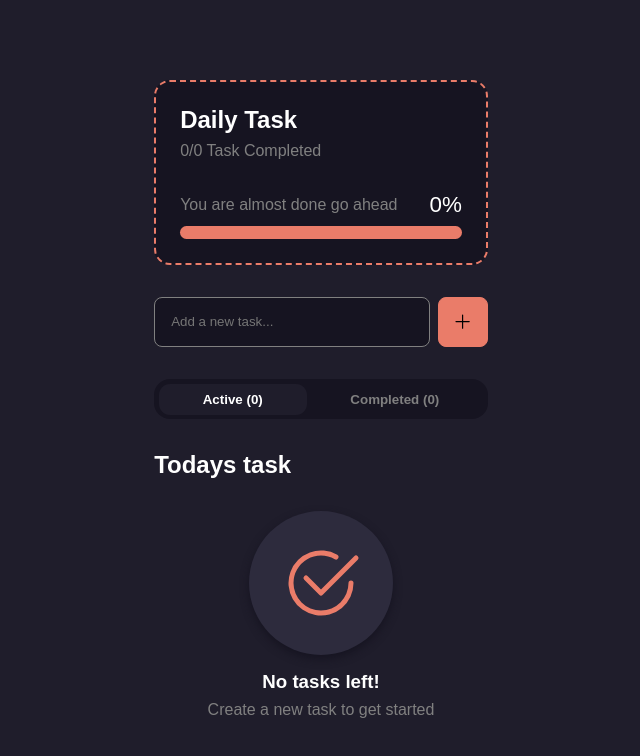
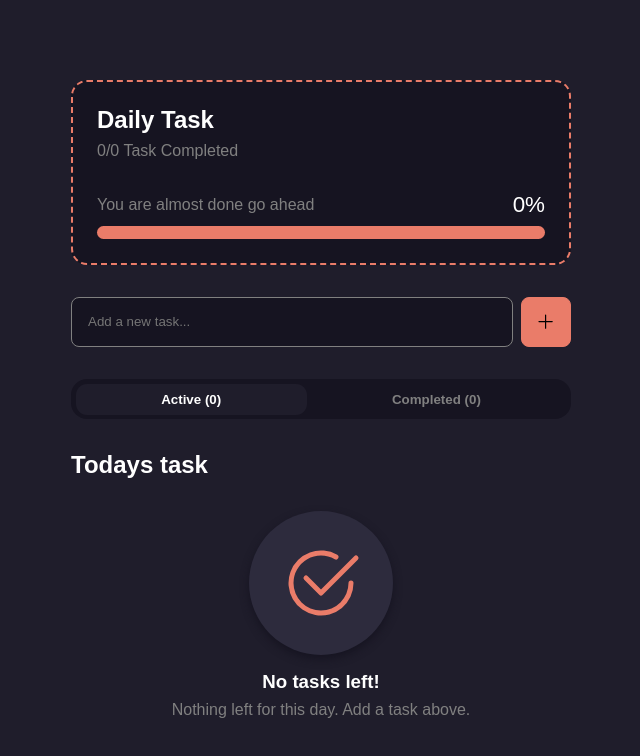
Before and after one commit to NinjaNean/todo, a React (Vite) app: page / in a window 1280 px wide. Shown: the top 756 px of the page, without its empty margins (319-959 px from the left). Built offline with nearby package versions, Linux system fonts and the light colour scheme.

Commit message:
Update task completion messages and enhance no-task prompts for better user feedback

```diff
--- a/src/App.css
+++ b/src/App.css
@@ -39,7 +39,7 @@ input {
   display: flex;
   flex-direction: column;
   gap: 2rem;
-  max-width: 500px;
+  width: 500px;
 
   @media (max-width: 500px) {
     margin: 0 1rem;
--- a/src/App.tsx
+++ b/src/App.tsx
@@ -85,7 +85,10 @@ function App() {
         </div>
         <div>
           <p className="bar-text">
-            You are almost done go ahead <span>{procent ? procent : 0}%</span>
+            {procent === 100
+              ? "All done - nice work!"
+              : "You are almost done go ahead"}{" "}
+            <span>{procent ? procent : 0}%</span>
           </p>
           <div className="bar">
             <div style={{ width: `${procent}%` }}></div>
@@ -130,7 +133,9 @@ function App() {
             </div>
             <h3>No tasks left!</h3>
             <p className="create-new-task-text">
-              Create a new task to get started
+              {activeTab
+                ? "No completed tasks for this day yet."
+                : "Nothing left for this day. Add a task above."}
             </p>
           </div>
         ) : (
```
